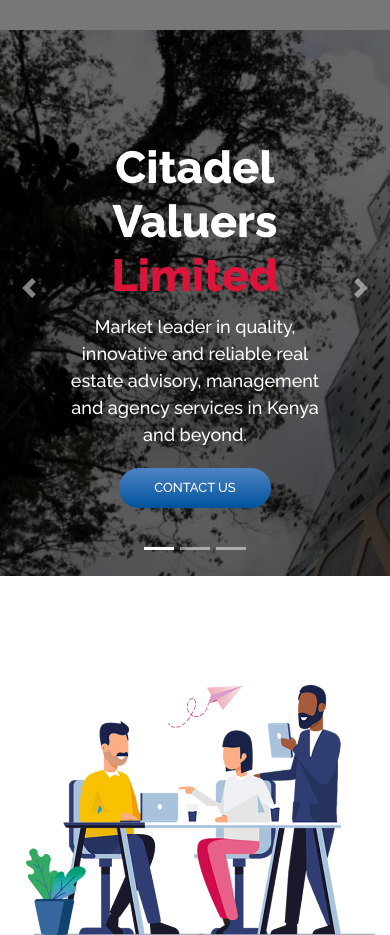
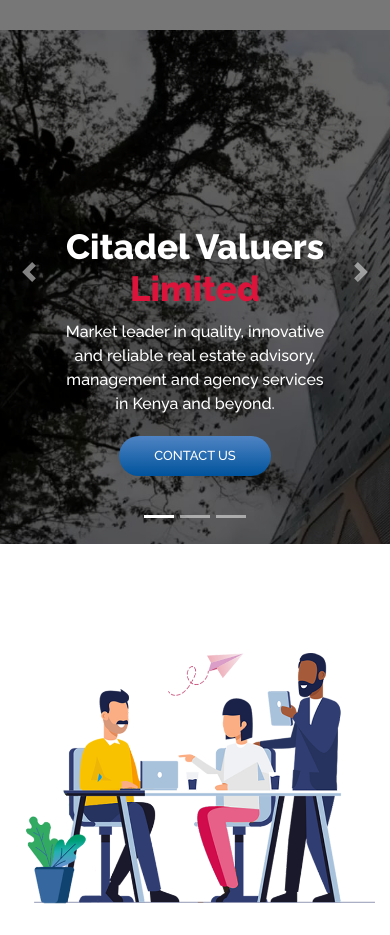
Before and after one commit to musumbidenis/Citadel-Valuers-Limited-Website, a PHP site: page / in a window 390 px wide. Shown: the part 248-1183 px from the top of the page. Run offline with PHP 8.4, Linux system fonts and the light colour scheme; some libraries are stand-ins or nearby versions.

Commit message:
Style sheet modified

```diff
--- a/css/style.css
+++ b/css/style.css
@@ -262,7 +262,7 @@
     z-index: 10;
 }
 .carousel-item {
-    height: 36rem;
+    height: 34rem;
     background-color: #777;
 }
 .carousel-item > img {
@@ -271,18 +271,12 @@
     top: 0;
     left: 0;
     min-width: 100%;
-    max-height: 36rem;
+    height: 34rem;
 }
 /* .hero {
     position: relative;
     width: 100%;
     padding: 45px 0;
-}
-
-@media (min-width: 768px) {
-    .hero {
-        padding: 45px 60px;
-    }
 } */
 
 .hero h2 {
@@ -316,6 +310,15 @@
 
 .hero a.btn:hover {
     background: linear-gradient(#00539C, #4F84C4);
+}
+
+@media (max-width: 768px) {
+    .hero h2 {
+        font-size: 35px;
+    }
+    .hero p {
+        font-size: 16px;
+    }
 }
 
 /* .hero img {
--- a/index.html
+++ b/index.html
@@ -125,7 +125,7 @@
                             Property management, Property valuation, Asset tagging, Estate Agency and Feasibility studies
                             services at affordable rates.
                             </p>
-                            <p><a class="btns" href="services.html" role="button">Learn more</a></p>
+                            <p><a class="btn" href="services.html" role="button">Learn more</a></p>
                           </div>
                         </div>
                       </div>
```
Lines whose indentation alone changed are shown as unchanged.
